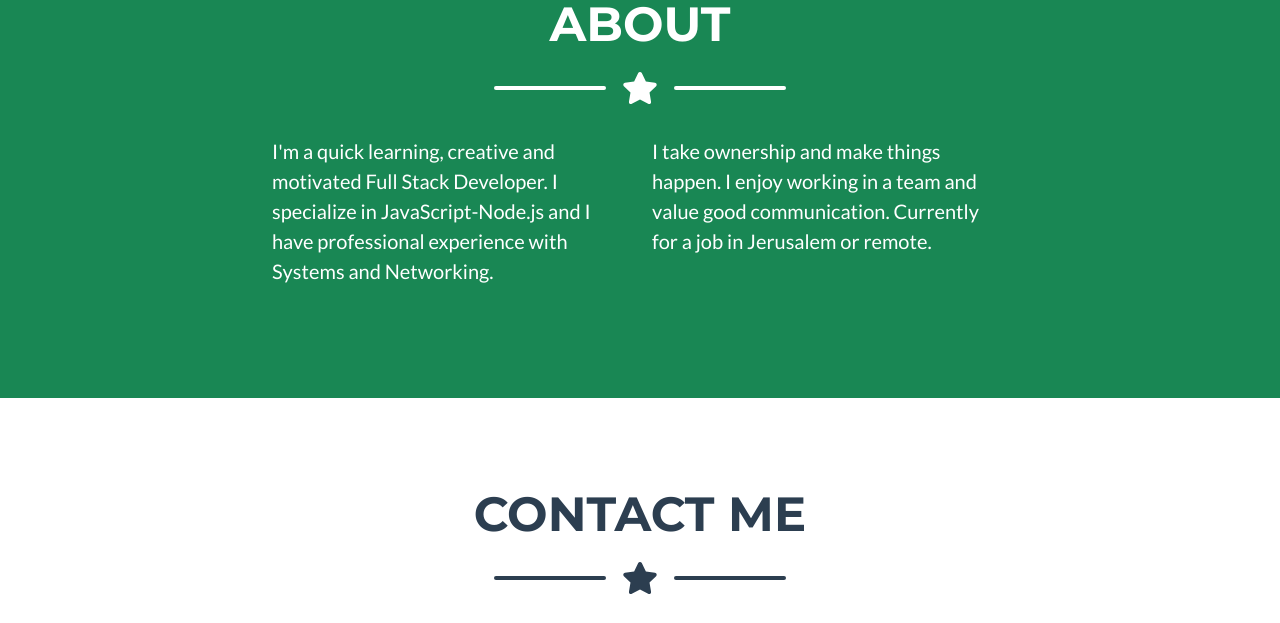
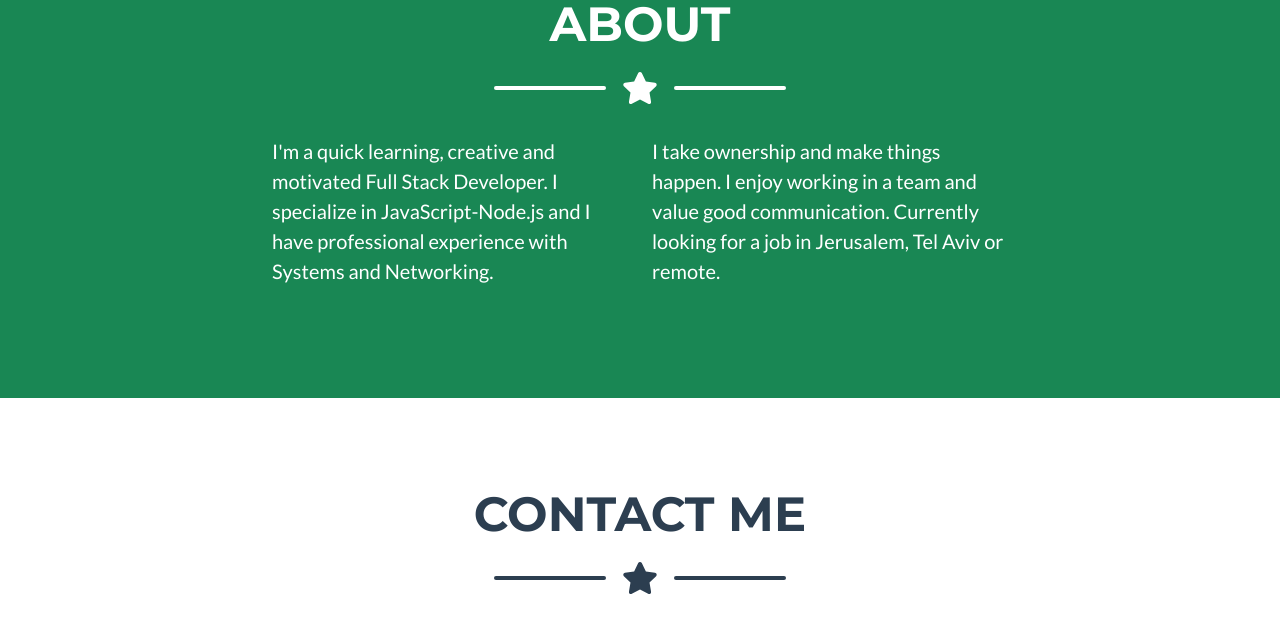
Before and after one commit to bababar5/bababar5.github.io, a plain HTML site: page index.html in a window 1280 px wide. Shown: the part 1560-2183 px from the top of the page. Drawn offline with nearby package versions, Linux system fonts and the light colour scheme.

Commit message:
Update index.html

```diff
--- a/index.html
+++ b/index.html
@@ -125,7 +125,7 @@
                 <div class="col-lg-4 me-auto">
                     <p class="lead">
                         I take ownership and make things happen. I enjoy working in a team and value good
-                        communication. Currently for a job in Jerusalem or remote.
+                        communication. Currently looking for a job in Jerusalem, Tel Aviv or remote.
                     </p>
                 </div>
             </div>
```
